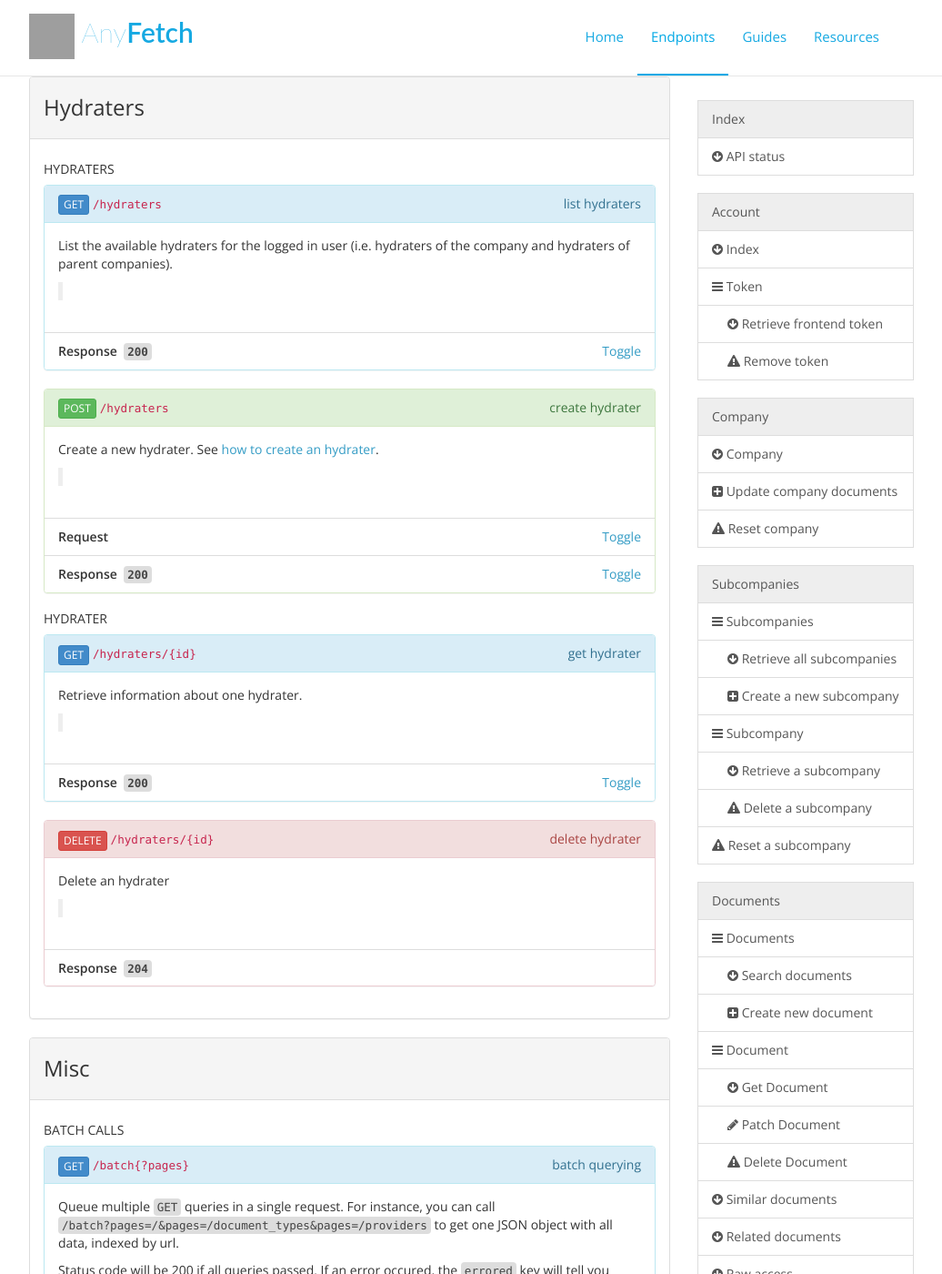
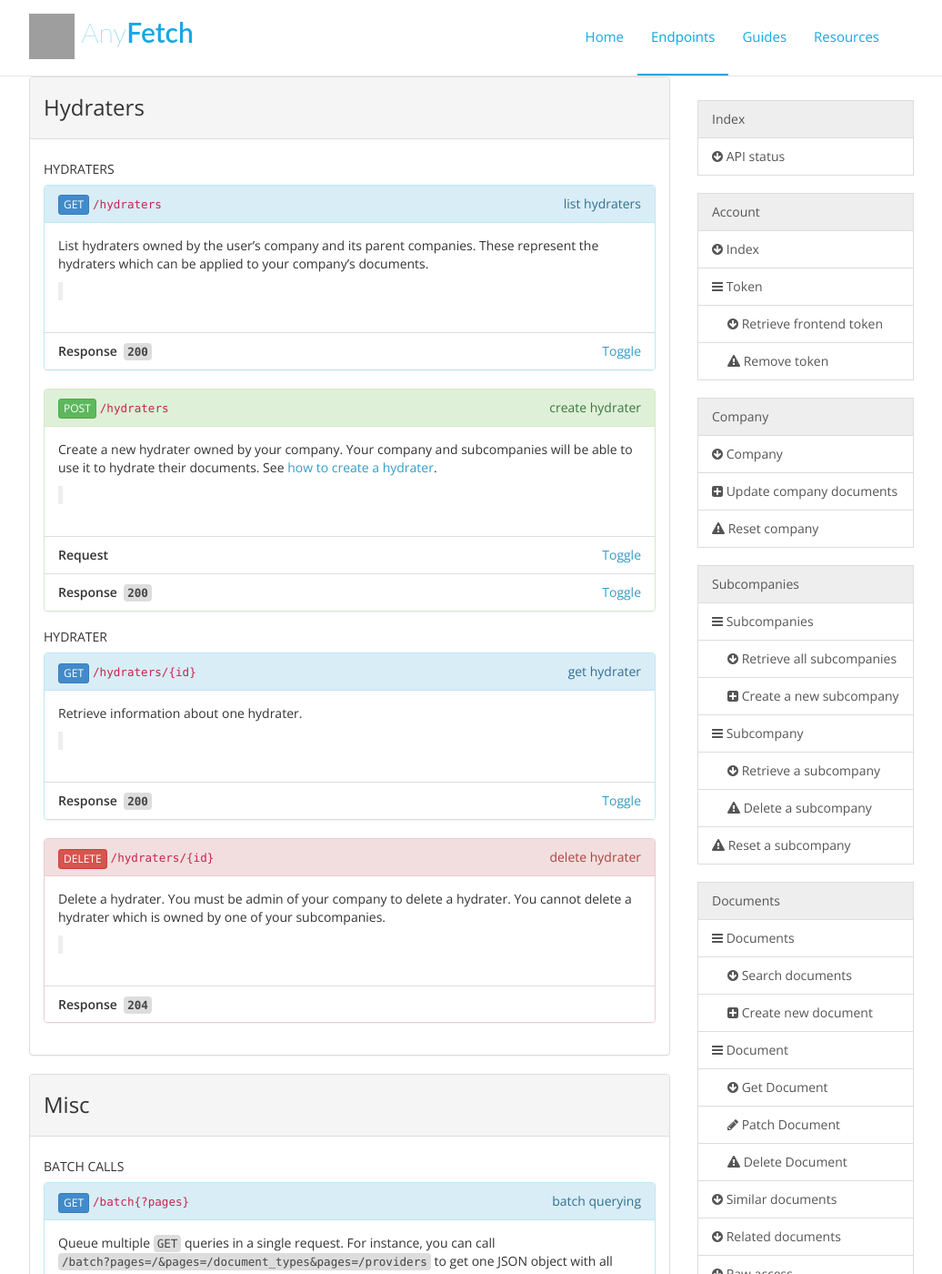
Before and after one commit to AnyFetch/developers.anyfetch.com, a Jekyll site: the page endpoints/index.html, which Jekyll copies as it is, in a window 1280 px wide and 1400 px high, scrolled down 14294 px. Shown: the whole window at 91% size, without its empty margins (133-1169 px from the left). Built offline with Jekyll 4.4.1, drawn with Linux system fonts in a browser that asks for light colours; nearby versions of some CDN libraries; Markdown is read by kramdown in place of the engine named in the settings; grey boxes are pictures that could not be loaded.

Commit message:
Better endpoint descriptions

```diff
--- a/endpoints/index.html
+++ b/endpoints/index.html
@@ -1459,7 +1459,7 @@ This endpoint is public and can be accessed by anyone with the id.</p>
 <li><code>409 InvalidArgument</code>: <code>id</code> is not a valid id.</li>
 </ul>
 </blockquote>
-</div><ul class="list-group"><li class="list-group-item"><strong>Response&nbsp;&nbsp;<code>204</code></strong></li></ul></section></div></div></div><div><div class="panel panel-default"><div class="panel-heading"><h3 id="hydraters">Hydraters&nbsp;<a href="#hydraters"><i class="fa fa-link"></i></a></h3></div><div class="panel-body"><h4 id="hydraters-hydraters">Hydraters&nbsp;<a href="#hydraters-hydraters"><i class="fa fa-link"></i></a></h4><section id="hydraters-hydraters-get" class="panel panel-info"><div class="panel-heading"><div style="float:right"><span style="text-transform: lowercase">List Hydraters</span></div><div style="float:left"><a href="#hydraters-hydraters-get" class="btn btn-xs btn-primary">GET</a></div><div style="overflow:hidden"><code>/hydraters</code></div></div><div class="panel-body"><p>List the available hydraters for the logged in user (i.e. hydraters of the company and hydraters of parent companies).</p>
+</div><ul class="list-group"><li class="list-group-item"><strong>Response&nbsp;&nbsp;<code>204</code></strong></li></ul></section></div></div></div><div><div class="panel panel-default"><div class="panel-heading"><h3 id="hydraters">Hydraters&nbsp;<a href="#hydraters"><i class="fa fa-link"></i></a></h3></div><div class="panel-body"><h4 id="hydraters-hydraters">Hydraters&nbsp;<a href="#hydraters-hydraters"><i class="fa fa-link"></i></a></h4><section id="hydraters-hydraters-get" class="panel panel-info"><div class="panel-heading"><div style="float:right"><span style="text-transform: lowercase">List Hydraters</span></div><div style="float:left"><a href="#hydraters-hydraters-get" class="btn btn-xs btn-primary">GET</a></div><div style="overflow:hidden"><code>/hydraters</code></div></div><div class="panel-body"><p>List hydraters owned by the user’s company and its parent companies. These represent the hydraters which can be applied to your company’s documents.</p>
 <blockquote>
 <ul>
 <li><code>401 Unauthorized</code>: you did not specify any credentials, or you are using a non-supported <code>Authorization</code> scheme.</li>
@@ -1545,8 +1545,8 @@ This endpoint is public and can be accessed by anyone with the id.</p>
         "<span class="hljs-attribute">description</span>": <span class="hljs-value"><span class="hljs-string">"AnyFetch Hydrater that removes garbage documents."</span>
     </span>}
 ]
-</code></pre></li></ul></section><section id="hydraters-hydraters-post" class="panel panel-success"><div class="panel-heading"><div style="float:right"><span style="text-transform: lowercase">Create Hydrater</span></div><div style="float:left"><a href="#hydraters-hydraters-post" class="btn btn-xs btn-success">POST</a></div><div style="overflow:hidden"><code>/hydraters</code></div></div><div class="panel-body"><p>Create a new hydrater.
-See <a href="/guides/creating/hydrater.html">how to create an hydrater</a>.</p>
+</code></pre></li></ul></section><section id="hydraters-hydraters-post" class="panel panel-success"><div class="panel-heading"><div style="float:right"><span style="text-transform: lowercase">Create Hydrater</span></div><div style="float:left"><a href="#hydraters-hydraters-post" class="btn btn-xs btn-success">POST</a></div><div style="overflow:hidden"><code>/hydraters</code></div></div><div class="panel-body"><p>Create a new hydrater owned by your company. Your company and subcompanies will be able to use it to hydrate their documents.
+See <a href="/guides/creating/hydrater.html">how to create a hydrater</a>.</p>
 <blockquote>
 <ul>
 <li><code>401 Unauthorized</code>: you did not specify any credentials, or you are using a non-supported <code>Authorization</code> scheme.</li>
@@ -1583,7 +1583,7 @@ See <a href="/guides/creating/hydrater.html">how to create an hydrater</a>.</p>
 <ul>
 <li><code>401 Unauthorized</code>: you did not specify any credentials, or you are using a non-supported <code>Authorization</code> scheme</li>
 <li><code>401 InvalidCredentials</code>: you did not specify a token, or your token is invalid / has been revoked.</li>
-<li><code>404 Not Found</code>: <code>id</code> does not match an hydrater</li>
+<li><code>404 Not Found</code>: <code>id</code> does not match any hydrater</li>
 <li><code>409 InvalidArgument</code>: <code>id</code> is not a valid id.</li>
 </ul>
 </blockquote>
@@ -1594,7 +1594,9 @@ See <a href="/guides/creating/hydrater.html">how to create an hydrater</a>.</p>
     <span class="hljs-string">"short_name"</span>: <span class="hljs-string">"markdown"</span>,
     <span class="hljs-string">"description"</span>: <span class="hljs-string">"AnyFetch Hydrater for markdown files."</span>
 },
-</code></pre></li></ul></section><section id="hydraters-hydrater-delete" class="panel panel-danger"><div class="panel-heading"><div style="float:right"><span style="text-transform: lowercase">Delete Hydrater</span></div><div style="float:left"><a href="#hydraters-hydrater-delete" class="btn btn-xs btn-danger">DELETE</a></div><div style="overflow:hidden"><code>/hydraters/{id}</code></div></div><div class="panel-body"><p>Delete an hydrater</p>
+</code></pre></li></ul></section><section id="hydraters-hydrater-delete" class="panel panel-danger"><div class="panel-heading"><div style="float:right"><span style="text-transform: lowercase">Delete Hydrater</span></div><div style="float:left"><a href="#hydraters-hydrater-delete" class="btn btn-xs btn-danger">DELETE</a></div><div style="overflow:hidden"><code>/hydraters/{id}</code></div></div><div class="panel-body"><p>Delete a hydrater.
+You must be admin of your company to delete a hydrater.
+You cannot delete a hydrater which is owned by one of your subcompanies.</p>
 <blockquote>
 <ul>
 <li><code>401 Unauthorized</code>: you did not specify any credentials, or you are using a non-supported <code>Authorization</code> scheme</li>
```
Also changed, not shown: blueprint.md (+7 -5 lines).
